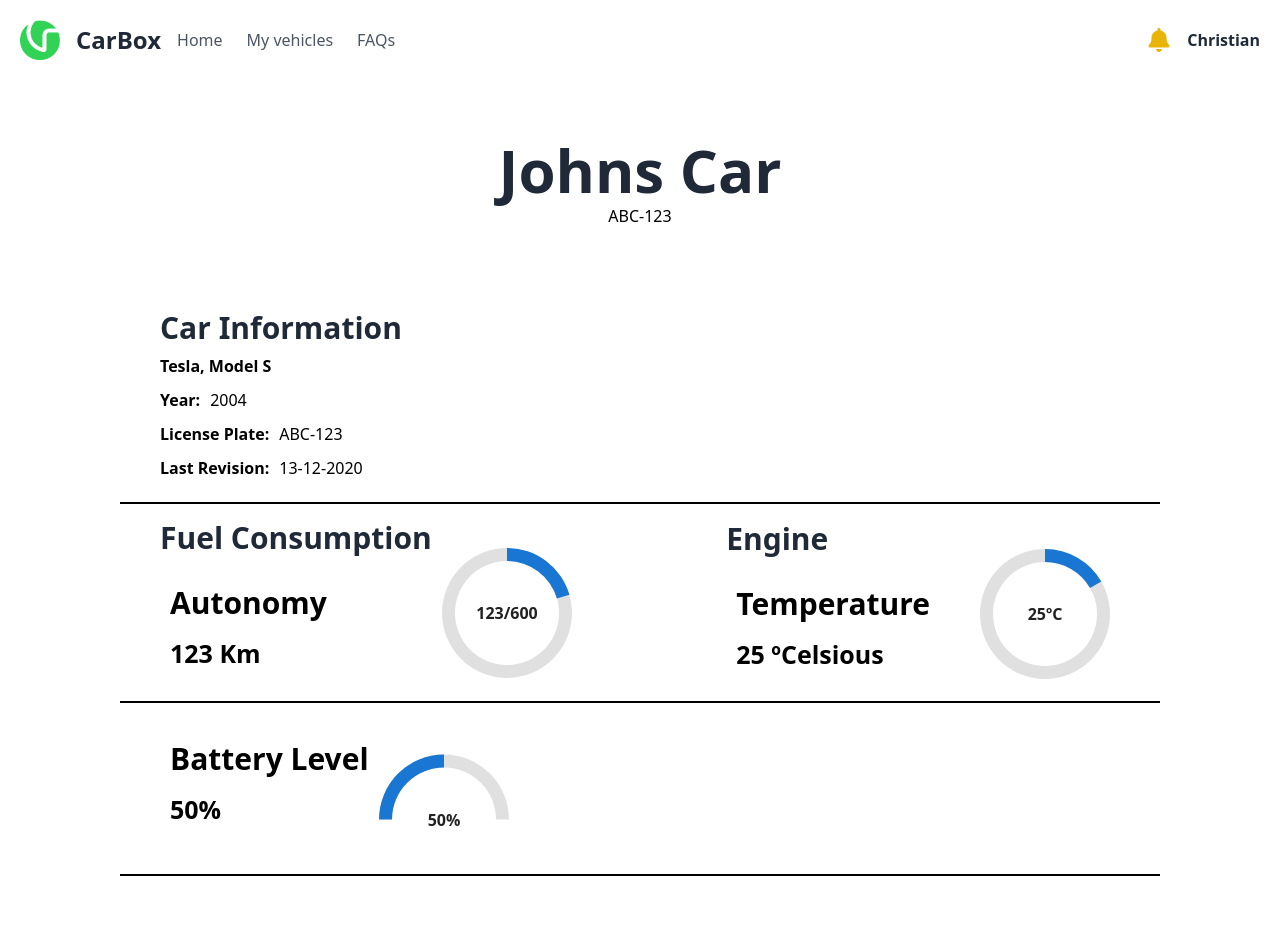
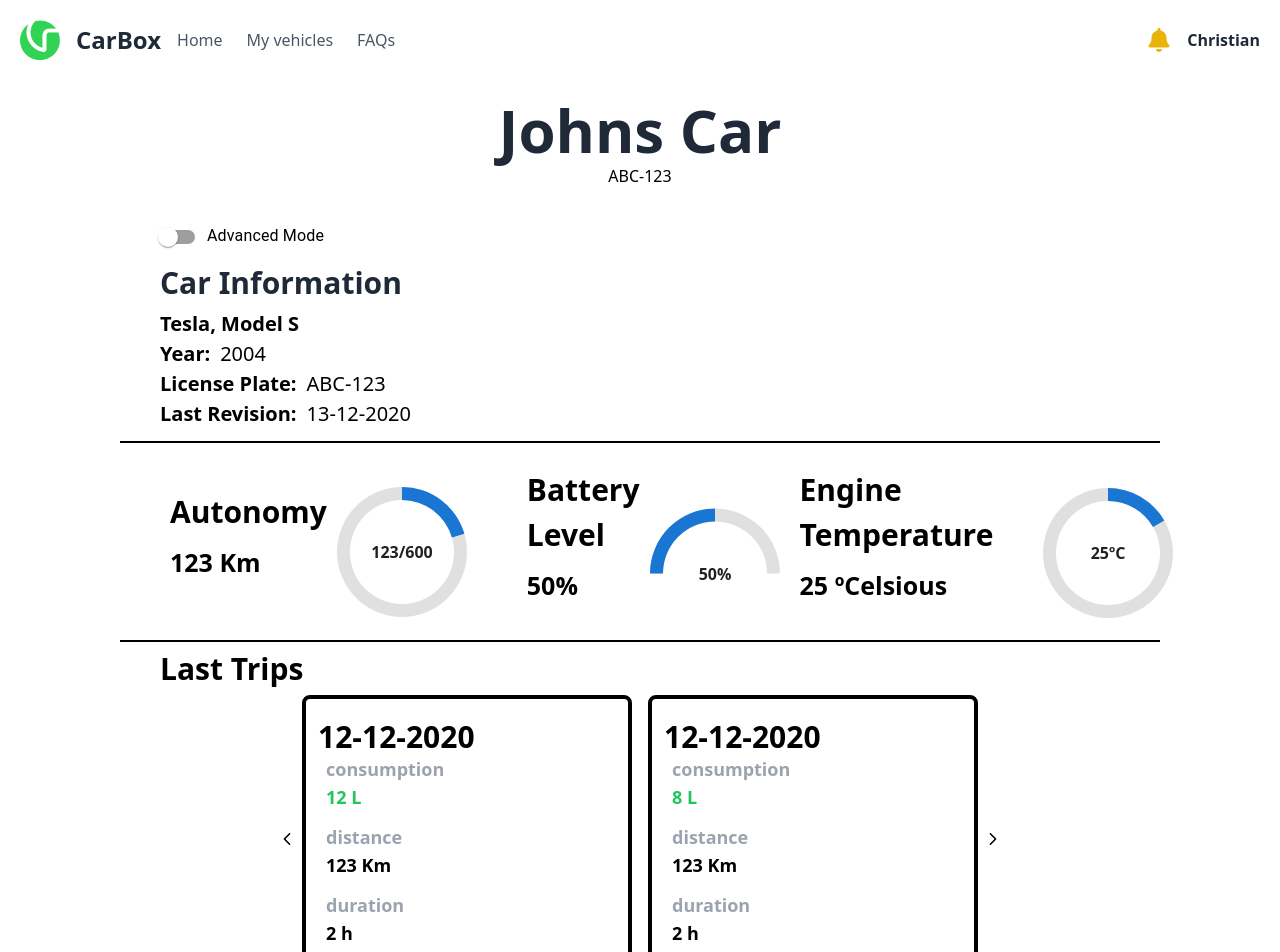
Before and after one commit to Affapple/IES-Group-Project, a React (Vite) app in the folder Project/Frontend/Carbox/carbox/: page /carinfo in a window 1280 px wide. Shown: the top 952 px of the page. Before the commit the page ends 901 px from the top, so only its background shows below. Built offline with nearby package versions, Linux system fonts and the light colour scheme.

Commit message:
Car info implemented, mechanic in progress. Missing map, live and api

```diff
--- a/Project/Frontend/Carbox/carbox/package.json
+++ b/Project/Frontend/Carbox/carbox/package.json
@@ -16,13 +16,16 @@
     "@mui/material": "^6.1.7",
     "@mui/x-charts": "^7.22.2",
     "axios": "^1.7.7",
+    "primereact": "^10.8.4",
     "react": "^18.3.1",
     "react-dom": "^18.3.1",
     "react-icons": "^5.3.0",
+    "react-leaflet": "^4.2.1",
     "react-router-dom": "^6.27.0"
   },
   "devDependencies": {
     "@eslint/js": "^9.13.0",
+    "@types/leaflet": "^1.9.14",
     "@types/react": "^18.3.12",
     "@types/react-dom": "^18.3.1",
     "@vitejs/plugin-react": "^4.3.3",
--- /dev/null
+++ b/Project/Frontend/Carbox/carbox/src/components/Advanced.tsx
@@ -0,0 +1,54 @@
+import React, { useEffect } from 'react';
+import { Link } from 'react-router-dom';
+import { FaBell } from 'react-icons/fa';
+import '../css/CarDetails.css';
+import Stack from '@mui/material/Stack';
+import { Gauge } from '@mui/x-charts/Gauge';
+
+
+export default function FuelConsumpt({data}) {
+
+    const tires = data.tiresPress;
+    const oil = data.oil;
+
+    const [oilLevel, setOilLevel] = React.useState(true);
+
+    function checkOilLevel() {
+        if (oil <= 5) {
+            setOilLevel(false);
+        } else {
+            setOilLevel(true);
+        }
+    };
+
+    useEffect(() => {
+        checkOilLevel();
+    } , [oilLevel]);
+
+
+    return (
+        <div className="font-sans space-y-0.5 w-100%; border-b-2 border-black pb-3 flex  justify-between items-center   ">
+            <div className="flex justify-between items-center ml-10">
+                <div className="">
+                    <p className="bigInfo">Tire Pressure (PSI) </p>
+                    <p className="bigInfo2">Front Left {tires[0]}</p>
+                    <p className="bigInfo2">Front Right {tires[1]}</p>
+                    <p className="bigInfo2">Back Left {tires[2]}</p>
+                    <p className="bigInfo2">Back Right {tires[3]}</p>
+                </div>
+            </div>
+            <div className="flex justify-between items-center ml-10 mr-10">
+                <div className="">
+                    <p className="bigInfo">Oil Level </p>
+                    {oilLevel ? <p className="bigInfo2">{oil} L</p> : <p className="bigInfo2Alert">{oil} L </p>}
+                </div>
+                <div className='pt-6'>
+                    <Gauge width={150} height={150} value={oil} text={oil+"/20"}  valueMax={20}  />
+                </div>
+            </div>
+
+        </div>
+
+    );
+
+};
--- a/Project/Frontend/Carbox/carbox/src/components/CarDetails.tsx
+++ b/Project/Frontend/Carbox/carbox/src/components/CarDetails.tsx
@@ -4,7 +4,7 @@
 import '../css/CarDetails.css';
 
 
-export default function  ({data}) {
+export default function  CarDetails({data}) {
 
 
 
--- /dev/null
+++ b/Project/Frontend/Carbox/carbox/src/components/CarInfoTrips.tsx
@@ -0,0 +1,75 @@
+import React, { useEffect } from 'react';
+import { Link } from 'react-router-dom';
+import { FaBell } from 'react-icons/fa';
+import '../css/CarDetails.css';
+import Stack from '@mui/material/Stack';
+import { Gauge } from '@mui/x-charts/Gauge';
+import { Button } from 'primereact/button';
+import { Carousel } from 'primereact/carousel';
+import { Tag } from 'primereact/tag';
+
+
+export default function CarInfoTrips({data}) {
+
+    const trips= data;
+
+    const responsiveOptions = [
+        {
+            breakpoint: '1400px',
+            numVisible: 2,
+            numScroll: 1
+        },
+        {
+            breakpoint: '1199px',
+            numVisible: 3,
+            numScroll: 1
+        },
+        {
+            breakpoint: '767px',
+            numVisible: 2,
+            numScroll: 1
+        },
+        {
+            breakpoint: '575px',
+            numVisible: 1,
+            numScroll: 1
+        }
+    ];
+
+
+    const tripTemplate = (trip) => {
+        return (
+            <div className="border-4 border-black surface-border rounded-lg m-2  py-5 px-3  ">
+                <div className="">
+                    <h5 className='text-3xl'>{trip.date}</h5>
+                </div>
+                <div className="mb-3 pl-2">
+                    <p className='text-gray-400 text-lg'>consumption</p>
+                    <h5 className='text-green-500 text-lg'>{trip.consumption} L</h5>
+                </div>
+                <div className="mb-3 pl-2" >
+                    <p className='text-gray-400 text-lg'>distance</p>
+                    <h5 className='t text-lg'>{trip.distance} Km</h5>
+                </div>
+                <div className="mb-3 pl-2">
+                    <p className='text-gray-400 text-lg'>duration</p>
+                    <h5 className=' text-lg'>{trip.duration} h</h5>
+                </div>
+
+            </div>
+        );
+    };
+
+    return (
+        <div className="font-sans space-y-0.5 w-100%; border-b-2 border-black pb-3  ">
+            <div>
+                <h1 className='text-3xl ml-10'>Last Trips</h1>
+                <div className="ml-40 mr-40">
+                    <Carousel  value={trips} numVisible={4} numScroll={4} responsiveOptions={responsiveOptions} itemTemplate={tripTemplate} />
+                </div>
+            </div>
+        </div>
+
+    );
+
+};
--- /dev/null
+++ b/Project/Frontend/Carbox/carbox/src/components/CarLocation.tsx
@@ -0,0 +1,33 @@
+import React, { useEffect } from 'react';
+import { Link } from 'react-router-dom';
+import { FaBell } from 'react-icons/fa';
+import '../css/CarDetails.css';
+import Stack from '@mui/material/Stack';
+import { Gauge } from '@mui/x-charts/Gauge';
+import { Button } from 'primereact/button';
+import { Carousel } from 'primereact/carousel';
+import { Tag } from 'primereact/tag';
+import { MapContainer, TileLayer } from 'react-leaflet'
+import { Marker, Popup } from 'react-leaflet'
+
+
+
+
+export default function CarLocation({data}) {
+
+    const position: [number, number] = [51.505, -0.09];
+
+
+    return (
+        <div className="font-sans space-y-0.5 w-100%; border-b-2 border-black pb-3  ">
+            <div>
+                <h1 className='text-3xl ml-10'>Last Location</h1>
+
+
+
+            </div>
+        </div>
+
+    );
+
+};
--- a/Project/Frontend/Carbox/carbox/src/components/FuelCosumpt.tsx
+++ b/Project/Frontend/Carbox/carbox/src/components/FuelCosumpt.tsx
@@ -10,8 +10,22 @@
 
     const [autonomyLevel, setAutonomyLevel] = React.useState(true);
     const [temperatureLevel, setTemperatureLevel] = React.useState(true);
+    const [batteryLevel, setBatteryLevel] = React.useState(true);
+    const battery = data.battery;
     const autonomy = data.autonomy;
     const temperature = data.temperature;
+
+    function checkBatteryLevel() {
+        if (battery <= 30) {
+            setBatteryLevel(false);
+        } else {
+            setBatteryLevel(true);
+        }
+    };
+
+    useEffect(() => {
+        checkBatteryLevel();
+    } , [batteryLevel]);
 
     function checkAutonomyLevel() {
         if (autonomy <= 50) {
@@ -34,15 +48,10 @@
         checkTemperatureLevel();
     } , [autonomy, temperature]);
 
-
-
-
-
     return (
         <div className="font-sans space-y-0.5 w-100%; border-b-2 border-black pb-3 flex  justify-between items-center   ">
             <div className="flex justify-between items-center ml-10">
                 <div className="">
-                    <h2 className="text-3xl font-semibold mb-6 text-gray-800">Fuel Consumption </h2>
                     <p className="bigInfo">Autonomy </p>
                     {autonomyLevel ? <p className="bigInfo2">{autonomy} Km</p> : <p className="bigInfo2Alert">{autonomy} Km</p>}
                 </div>
@@ -50,10 +59,19 @@
                     <Gauge width={150} height={150} value={autonomy} text={autonomy+"/600"}  valueMax={600}  />
                 </div>
             </div>
+            <div className="flex justify-between items-center ml-10">
+                <div className="">
+                    <p className="bigInfo">Battery Level </p>
+                    {batteryLevel ? <p className="bigInfo2">{battery}%</p> : <p className="bigInfo2Alert">{battery}%</p>}
+                </div>
+                <div className=''>
+                    <Gauge width={150} height={150} value={battery} text={battery+"%"}  valueMax={100} startAngle={-90} endAngle={90} />
+                </div>
+            </div>
+
             <div className="flex justify-between items-center mr-10">
                 <div className="">
-                    <h2 className="text-3xl font-semibold mb-6 text-gray-800">Engine</h2>
-                    <p className="bigInfo">Temperature </p>
+                    <p className="bigInfo">Engine Temperature </p>
                     {temperatureLevel ? <p className="bigInfo2">{temperature} ºCelsious</p> : <p className="bigInfo2Alert">{temperature} ºCelsious</p>}
                 </div>
                 <div className='pt-6 pl-10'>
--- a/Project/Frontend/Carbox/carbox/src/components/NameDisplay.tsx
+++ b/Project/Frontend/Carbox/carbox/src/components/NameDisplay.tsx
@@ -15,7 +15,7 @@
 
 
     return (
-        <div className="font-sans space-y-0.5 w-100%;  mb-20 mt-10 items-center ">
+        <div className="font-sans space-y-0.5 w-100%;  mb-7  items-center ">
             <h2 className="text-6xl text-center font-semibold mb-1 text-gray-800">{name} </h2>
             <h3 className="text-center">{l_plate}</h3>
         </div>
--- /dev/null
+++ b/Project/Frontend/Carbox/carbox/src/components/Specs.tsx
@@ -0,0 +1,30 @@
+import React from 'react';
+import { Link } from 'react-router-dom';
+import { FaBell } from 'react-icons/fa';
+import '../css/CarDetails.css';
+
+
+export default function  Specs({data}) {
+
+
+
+    return (
+        <div className="font-sans space-y-0.5 w-100%; border-b-2 border-black pb-3">
+            <div className='ml-10'>
+                <h2 className="text-3xl font-semibold mb-2 text-gray-800">Specs</h2>
+                <p className="info">Tires: <p className='info2'> {data.tires}</p></p>
+                <p className="info">Engine: <p className='info2'> {data.engine}</p></p>
+                <p className="info">Horse Power: <p className='info2'> {data.horses}</p></p>
+            </div>
+            <div className='ml-10'>
+                <p className="info">Fuel: <p className='info2'> {data.fuel}</p></p>
+                <p className="info">Max Capacity: <p className='info2'> {data.Capacity}</p></p>
+                <p className="info">Max speed: <p className='info2'> {data.maxSpeed}</p></p>
+                <p className="info">Battery: <p className='info2'> {data.batteryType}</p></p>
+                <p className="info">Brakes: {data.brakes ? <p className='info2'> Working</p> : <p className='info2'> Faulty</p> }</p>
+            </div>
+        </div>
+
+    );
+
+};
--- a/Project/Frontend/Carbox/carbox/src/css/CarDetails.css
+++ b/Project/Frontend/Carbox/carbox/src/css/CarDetails.css
@@ -7,7 +7,9 @@
     text-align: left;
     text-decoration: black;
     font-weight: bold;
-
+    font-size: 20px;
+    margin-bottom: 0;
+    padding-bottom: 0;
 
 }
 
@@ -76,4 +78,7 @@
     justify-content: left;
     margin-left: 10px;
     font-weight: normal;
+    padding-bottom: 0;
+    margin-bottom: 0;
+    font-size: 20px;
 }
--- a/Project/Frontend/Carbox/carbox/src/pages/CarInfo.tsx
+++ b/Project/Frontend/Carbox/carbox/src/pages/CarInfo.tsx
@@ -6,6 +6,12 @@
 import '../apiClient';
 import NameDisplay from '../components/NameDisplay';
 import Battery from '../components/Battery';
+import CarInfoTrips from '../components/CarInfoTrips';
+import CarLocation from '../components/CarLocation';
+import { Button } from '@mui/material';
+import { FormControlLabel, Switch } from '@mui/material';
+import Specs from '../components/Specs';
+import Advanced from '../components/Advanced';
 
 const CarInfo: React.FC = () => {
 
@@ -22,8 +28,31 @@
     autonomy: 123,
     temperature: 25,
     battery: 50,
-    name: 'Johns Car'
+    name: 'Johns Car',
+    tires: 'Michelin',
+    engine: 'Electric',
+    horses: 200,
+    fuel: 'Electric',
+    Capacity: 5,
+    maxSpeed: 200,
+    batteryType: 'Lithium',
+    brakes: true,
+    tiresPress: [30, 30, 30, 30],
+    oil:3
 });
+
+  const [trips, setTrips] = React.useState([
+    {date: '12-12-2020', consumption: 12, distance: 123, duration: 2},
+    {date: '12-12-2020', consumption: 8, distance: 123, duration: 2},
+    {date: '12-12-2020', consumption: 23, distance: 223, duration: 5},
+    {date: '12-12-2020', consumption: 10, distance: 123, duration: 2},
+    {date: '12-12-2020', consumption: 12, distance: 123, duration: 2}
+  ]);
+
+  const [advanced, setAdvanced] = React.useState(false);
+
+
+
 
 
 
@@ -33,14 +62,45 @@
       <div className='justify-between items-center p-5 bg-white '>
         <NameDisplay data={carData}/>
         <div className='Main'>
+          <div className='ml-10 '>
+            <FormControlLabel
+              sx={{ display: 'block' }}
+              control={
+                <Switch
+                  defaultChecked={false}
+                  onChange={() => setAdvanced(!advanced)}
+                  size='medium'
+                  color='warning'
+                />
+              }
+              label="Advanced Mode"
+              labelPlacement="end"
+            />
+          </div>
+        </div>
+        <div className='Main'>
           <CarDetails data={carData}/>
         </div>
+        {advanced ?
+          <div className='Main'>
+            <Specs data={carData}/>
+          </div> : null
+        }
         <div className='Main'>
           <FuelConsumpt data={carData}/>
         </div>
+        {advanced ?
+          <div className='Main'>
+            <Advanced data={carData}/>
+          </div> : null
+        }
         <div className='Main'>
-          <Battery data={carData}/>
+          <CarInfoTrips data={trips}/>
         </div>
+        <div className='Main'>
+          <CarLocation data={carData}/>
+        </div>
+
 
       </div>
     </div>
```
Also changed, not shown: 1 other file (tests, documents, lock files or other folders).
